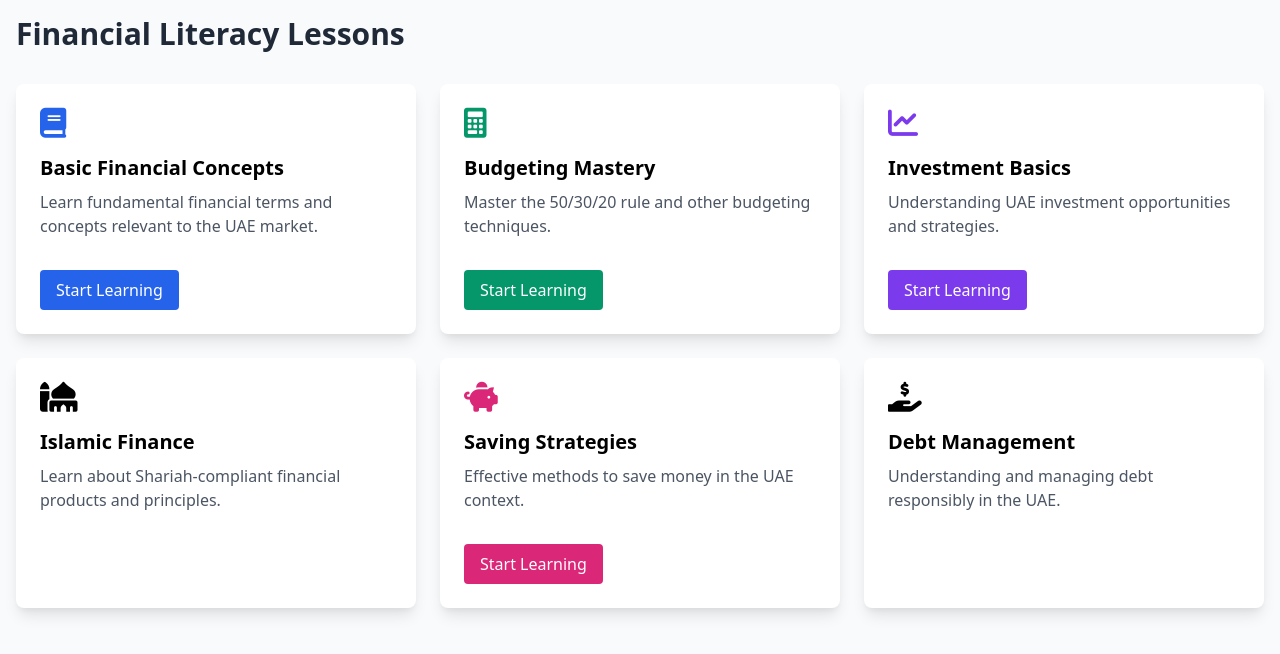
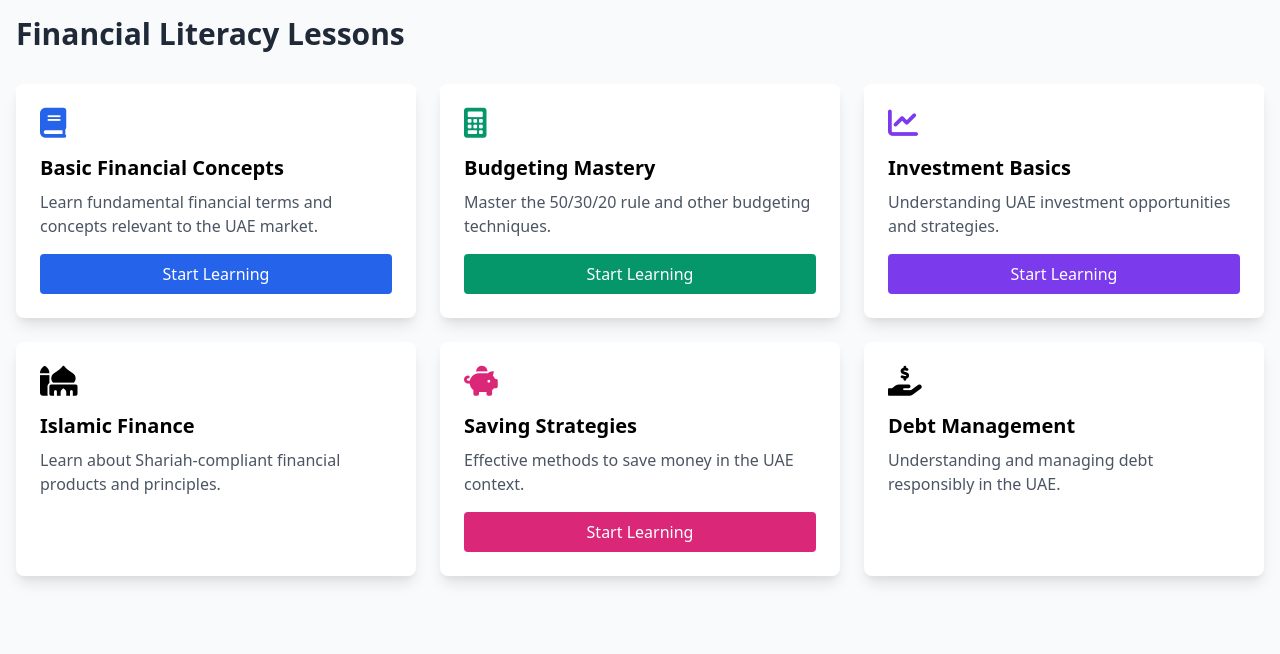
Before and after one commit to AdamXie3/finwei, a Flask app: page /lessons in a window 1280 px wide. Shown: the part 64-718 px from the top of the page. Run offline with Flask 3, Linux system fonts and the light colour scheme.

Commit message:
Fix: Make all Start Learning buttons visible and consistent

```diff
--- a/templates/lessons.html
+++ b/templates/lessons.html
@@ -24,62 +24,74 @@
 
         <div class="grid grid-cols-1 md:grid-cols-2 lg:grid-cols-3 gap-6">
             <!-- Basic Financial Concepts -->
-            <div class="bg-white rounded-lg shadow-lg overflow-hidden">
-                <div class="p-6">
+            <div class="bg-white rounded-lg shadow-lg p-6 flex flex-col justify-between min-h-[250px]">
+                <div>
                     <i class="fas fa-book text-3xl text-blue-600 mb-4"></i>
                     <h3 class="text-xl font-bold mb-2">Basic Financial Concepts</h3>
                     <p class="text-gray-600 mb-4">Learn fundamental financial terms and concepts relevant to the UAE market.</p>
-                    <a href="/basic-finance" class="mt-4 bg-blue-600 text-white px-4 py-2 rounded hover:bg-blue-700 inline-block">Start Learning</a>
+                </div>
+                <div>
+                    <a href="/basic-finance" class="inline-block w-full text-center bg-blue-600 text-white px-4 py-2 rounded hover:bg-blue-700 transition-colors">Start Learning</a>
                 </div>
             </div>
 
             <!-- Budgeting Mastery -->
-            <div class="bg-white rounded-lg shadow-lg overflow-hidden">
-                <div class="p-6">
+            <div class="bg-white rounded-lg shadow-lg p-6 flex flex-col justify-between min-h-[250px]">
+                <div>
                     <i class="fas fa-calculator text-3xl text-green-600 mb-4"></i>
                     <h3 class="text-xl font-bold mb-2">Budgeting Mastery</h3>
                     <p class="text-gray-600 mb-4">Master the 50/30/20 rule and other budgeting techniques.</p>
-                    <a href="/budgeting" class="mt-4 bg-green-600 text-white px-4 py-2 rounded hover:bg-green-700 inline-block">Start Learning</a>
+                </div>
+                <div>
+                    <a href="/budgeting" class="inline-block w-full text-center bg-green-600 text-white px-4 py-2 rounded hover:bg-green-700 transition-colors">Start Learning</a>
                 </div>
             </div>
 
             <!-- Investment Basics -->
-            <div class="bg-white rounded-lg shadow-lg overflow-hidden">
-                <div class="p-6">
+            <div class="bg-white rounded-lg shadow-lg p-6 flex flex-col justify-between min-h-[250px]">
+                <div>
                     <i class="fas fa-chart-line text-3xl text-purple-600 mb-4"></i>
                     <h3 class="text-xl font-bold mb-2">Investment Basics</h3>
                     <p class="text-gray-600 mb-4">Understanding UAE investment opportunities and strategies.</p>
-                    <a href="/investments" class="mt-4 bg-purple-600 text-white px-4 py-2 rounded hover:bg-purple-700 inline-block">Start Learning</a>
+                </div>
+                <div>
+                    <a href="/investments" class="inline-block w-full text-center bg-purple-600 text-white px-4 py-2 rounded hover:bg-purple-700 transition-colors">Start Learning</a>
                 </div>
             </div>
 
             <!-- Islamic Finance -->
-            <div class="bg-white rounded-lg shadow-lg overflow-hidden">
-                <div class="p-6">
+            <div class="bg-white rounded-lg shadow-lg p-6 flex flex-col justify-between min-h-[250px]">
+                <div>
                     <i class="fas fa-mosque text-3xl text-teal-600 mb-4"></i>
                     <h3 class="text-xl font-bold mb-2">Islamic Finance</h3>
                     <p class="text-gray-600 mb-4">Learn about Shariah-compliant financial products and principles.</p>
-                    <a href="/islamic-finance" class="mt-4 bg-teal-600 text-white px-4 py-2 rounded hover:bg-teal-700 inline-block">Start Learning</a>
+                </div>
+                <div>
+                    <a href="/islamic-finance" class="inline-block w-full text-center bg-teal-600 text-white px-4 py-2 rounded hover:bg-teal-700 transition-colors">Start Learning</a>
                 </div>
             </div>
 
             <!-- Saving Strategies -->
-            <div class="bg-white rounded-lg shadow-lg overflow-hidden">
-                <div class="p-6">
+            <div class="bg-white rounded-lg shadow-lg p-6 flex flex-col justify-between min-h-[250px]">
+                <div>
                     <i class="fas fa-piggy-bank text-3xl text-pink-600 mb-4"></i>
                     <h3 class="text-xl font-bold mb-2">Saving Strategies</h3>
                     <p class="text-gray-600 mb-4">Effective methods to save money in the UAE context.</p>
-                    <a href="/saving" class="mt-4 bg-pink-600 text-white px-4 py-2 rounded hover:bg-pink-700 inline-block">Start Learning</a>
+                </div>
+                <div>
+                    <a href="/saving" class="inline-block w-full text-center bg-pink-600 text-white px-4 py-2 rounded hover:bg-pink-700 transition-colors">Start Learning</a>
                 </div>
             </div>
 
             <!-- Debt Management -->
-            <div class="bg-white rounded-lg shadow-lg overflow-hidden">
-                <div class="p-6">
+            <div class="bg-white rounded-lg shadow-lg p-6 flex flex-col justify-between min-h-[250px]">
+                <div>
                     <i class="fas fa-hand-holding-usd text-3xl text-orange-600 mb-4"></i>
                     <h3 class="text-xl font-bold mb-2">Debt Management</h3>
                     <p class="text-gray-600 mb-4">Understanding and managing debt responsibly in the UAE.</p>
-                    <a href="/debt" class="mt-4 bg-orange-600 text-white px-4 py-2 rounded hover:bg-orange-700 inline-block">Start Learning</a>
+                </div>
+                <div>
+                    <a href="/debt" class="inline-block w-full text-center bg-orange-600 text-white px-4 py-2 rounded hover:bg-orange-700 transition-colors">Start Learning</a>
                 </div>
             </div>
         </div>
```
